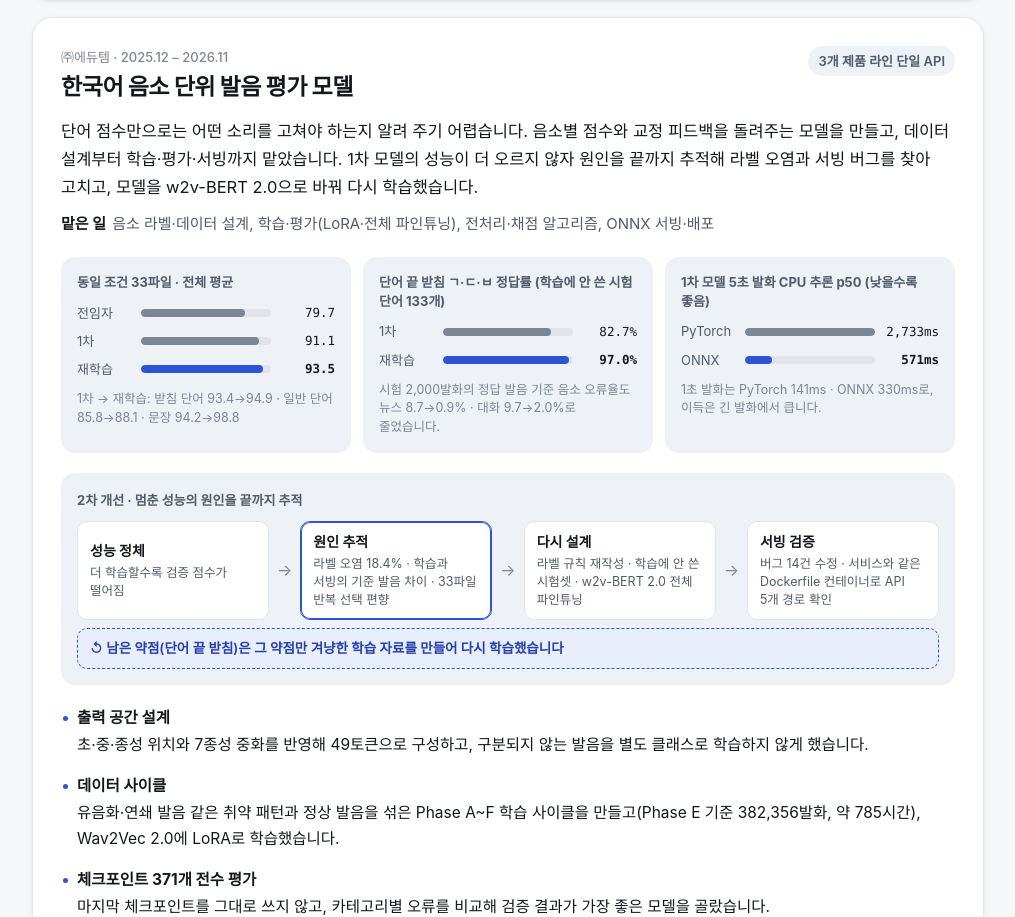
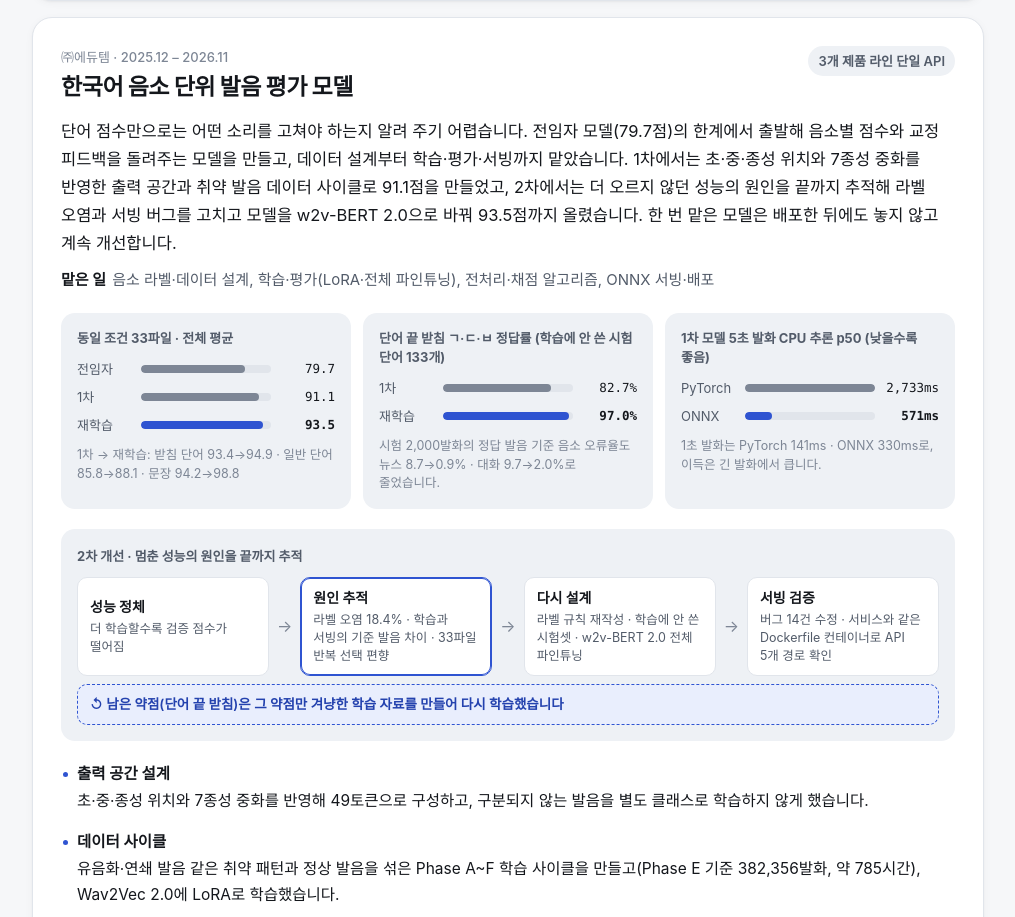
Before and after one commit to kkkimdaegyun/kkkimdaegyun.github.io, a plain HTML site: page index.html in a window 1280 px wide. Shown: the part 2978-3895 px from the top of the page, without its empty margins (132-1147 px from the left). Drawn offline with Linux system fonts and the light colour scheme; a web font is replaced by a local one.

Commit message:
Tell the pronunciation model story from 전임자 to 2차
Rewrite the card's intro as one arc: the predecessor model (79.7),
the 1차 model's output space and weak-pattern data cycle (91.1), and
the 2차 root-cause fixes and switch to w2v-BERT 2.0 (93.5), ending
with continuing to improve a model after it ships.

Co-Authored-By: Claude Opus 5.5 <noreply@anthropic.com>

```diff
--- a/index.html
+++ b/index.html
@@ -407,7 +407,7 @@ a:focus-visible{outline:2px solid var(--accent);outline-offset:2px;border-radius
       </div>
       <span class="badge">3개 제품 라인 단일 API</span>
     </div>
-    <p class="p-summary">단어 점수만으로는 어떤 소리를 고쳐야 하는지 알려 주기 어렵습니다. 음소별 점수와 교정 피드백을 돌려주는 모델을 만들고, 데이터 설계부터 학습·평가·서빙까지 맡았습니다. 1차 모델의 성능이 더 오르지 않자 원인을 끝까지 추적해 라벨 오염과 서빙 버그를 찾아 고치고, 모델을 w2v-BERT 2.0으로 바꿔 다시 학습했습니다.</p>
+    <p class="p-summary">단어 점수만으로는 어떤 소리를 고쳐야 하는지 알려 주기 어렵습니다. 전임자 모델(79.7점)의 한계에서 출발해 음소별 점수와 교정 피드백을 돌려주는 모델을 만들고, 데이터 설계부터 학습·평가·서빙까지 맡았습니다. 1차에서는 초·중·종성 위치와 7종성 중화를 반영한 출력 공간과 취약 발음 데이터 사이클로 91.1점을 만들었고, 2차에서는 더 오르지 않던 성능의 원인을 끝까지 추적해 라벨 오염과 서빙 버그를 고치고 모델을 w2v-BERT 2.0으로 바꿔 93.5점까지 올렸습니다. 한 번 맡은 모델은 배포한 뒤에도 놓지 않고 계속 개선합니다.</p>
     <p class="p-role"><b>맡은 일</b> 음소 라벨·데이터 설계, 학습·평가(LoRA·전체 파인튜닝), 전처리·채점 알고리즘, ONNX 서빙·배포</p>
     <div class="metrics">
       <div class="metric" role="group" aria-label="전체 평균 점수 비교">
```
